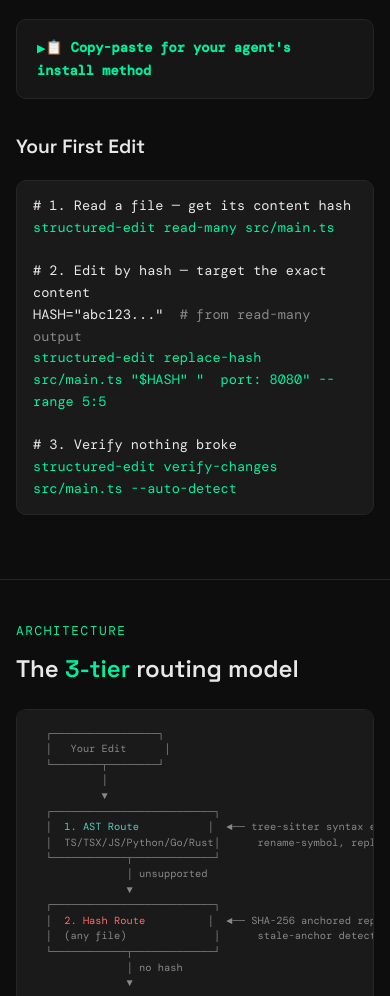
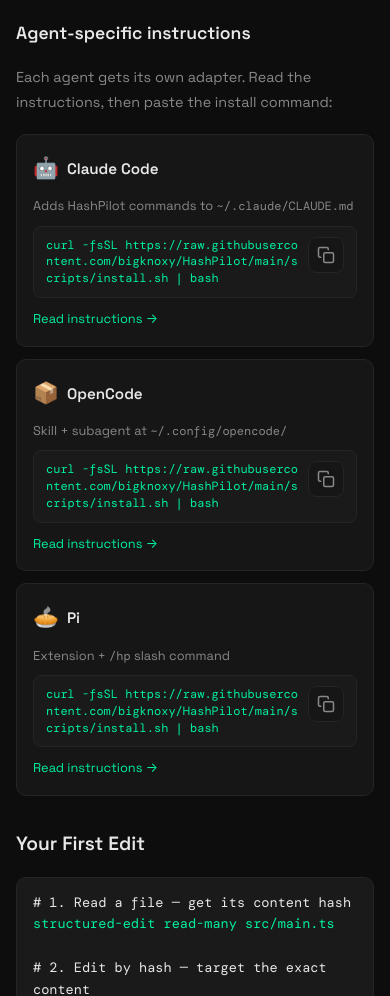
Before and after one commit to bigknoxy/HashPilot, a website: page index.html in a window 390 px wide. Shown: the part 4040-5036 px from the top of the page. Drawn offline with nearby package versions, Linux system fonts and the light colour scheme.

Commit message:
design: redesign agent install section - remove collapsible, fix mobile horizontal scroll
- Remove collapsible <details> that hid agent instructions behind a click
- Replace with always-visible agent instruction cards (Claude Code, OpenCode, Pi)
- Each card has its own copy button + Read instructions link
- Fix word-break: break-all on .cmd globally (not just .install-box .cmd)
- Fix min-width: 200px -> min-width: 0 on .cmd to allow flex shrinking
- Add max-width: 100% + overflow: hidden on .cmd-wrapper
- Responsive grid: auto-fit minmax(260px, 1fr), stacks to 1fr on mobile

```diff
--- a/index.html
+++ b/index.html
@@ -297,15 +297,17 @@
   align-items: center;
   gap: 12px;
   flex-wrap: wrap;
+  max-width: 100%;
+  overflow: hidden;
 }
 
-.install-box .cmd {
+.cmd {
   font-family: 'DM Mono', monospace;
   font-size: 0.9rem;
   color: var(--accent);
   word-break: break-all;
   flex: 1;
-  min-width: 200px;
+  min-width: 0;
 }
 
 .copy-btn {
@@ -345,51 +347,82 @@
   font-size: 0.85rem;
 }
 
-/* Agent install section */
-.agent-install-section {
-  margin-top: 24px;
+/* Agent instruction cards */
+.agent-cards {
+  display: grid;
+  grid-template-columns: repeat(auto-fit, minmax(260px, 1fr));
+  gap: 12px;
+  margin-bottom: 32px;
+}
+
+.agent-card {
   background: var(--surface);
   border: 1px solid var(--border);
   border-radius: var(--radius);
-  padding: 0;
-}
-
-.agent-install-section summary {
-  cursor: pointer;
-  padding: 16px 20px;
-  font-family: 'DM Mono', monospace;
-  font-size: 0.85rem;
-  color: var(--accent);
-  list-style: none;
-  user-select: none;
-}
-
-.agent-install-section summary::-webkit-details-marker {
-  display: none;
-}
-
-.agent-install-section summary::before {
-  content: '▶ ';
-  display: inline-block;
-  transition: transform 0.2s;
-  font-size: 0.7rem;
-}
-
-.agent-install-section[open] summary::before {
-  transform: rotate(90deg);
-}
-
-.agent-install-content {
-  padding: 0 20px 20px;
-  border-top: 1px solid var(--border);
+  padding: 20px;
+  transition: border-color 0.2s;
+  display: flex;
+  flex-direction: column;
+  gap: 10px;
+  overflow: hidden;
 }
 
 .agent-card:hover {
   border-color: var(--accent);
 }
-.agent-card a:hover {
-  text-decoration: underline;
+
+.agent-card-header {
+  display: flex;
+  align-items: center;
+  gap: 8px;
 }
+
+.agent-card-icon { font-size: 1.3rem; }
+
+.agent-card h4 {
+  margin: 0;
+  font-size: 0.95rem;
+  font-weight: 600;
+}
+
+.agent-card-desc {
+  color: var(--text-dim);
+  font-size: 0.8rem;
+  margin: 0;
+  line-height: 1.5;
+}
+
+.agent-card-desc code {
+  font-size: 0.75rem;
+  word-break: break-all;
+}
+
+.agent-card-cmd {
+  display: flex;
+  align-items: flex-start;
+  gap: 8px;
+  background: var(--code-bg);
+  border: 1px solid var(--border);
+  border-radius: 8px;
+  padding: 10px 12px;
+}
+
+.agent-card-cmd .cmd {
+  font-size: 0.75rem;
+  line-height: 1.4;
+}
+
+.agent-card-link {
+  font-size: 0.8rem;
+  color: var(--accent);
+  text-decoration: none;
+  display: inline-flex;
+  align-items: center;
+  gap: 4px;
+  margin-top: auto;
+}
+
+.agent-card-link:hover { text-decoration: underline; }
 
 /* Architecture diagram */
 .diagram {
@@ -485,13 +518,11 @@
   pre { font-size: 0.75rem; padding: 14px 16px; white-space: pre-wrap; word-break: break-word; }
   .diagram { font-size: 0.65rem; padding: 16px; white-space: pre; overflow-x: auto; -webkit-overflow-scrolling: touch; }
   .install-box { padding: 16px; }
-  .install-box .cmd { font-size: 0.8rem; }
+  .cmd { font-size: 0.8rem; }
+  .agent-cards { grid-template-columns: 1fr; }
+  .agent-card { padding: 16px; }
   .feature-card, .audience-card { padding: 20px; }
   .audience-card ul { font-size: 0.85rem; }
-  .agent-cards { grid-template-columns: 1fr; }
-  .agent-card { padding: 14px; }
-  .agent-card h4 { font-size: 0.85rem; }
-  .agent-card p { font-size: 0.75rem; }
   footer { padding: 40px 0; }
 }
 
@@ -659,45 +690,53 @@
     <div class="req">Auto-installs <strong>Bun 1.2+</strong> if missing · Configures <strong>Claude Code</strong>, <strong>OpenCode</strong>, <strong>Pi</strong> adapters automatically</div>
   </div>
 
-<details class="agent-install-section">
-  <summary>📋 <strong>Copy-paste for your agent's install method</strong></summary>
-  <div class="agent-install-content">
-   <p style="color: var(--text-dim); margin-bottom: 16px;">Paste this into any agent that runs shell commands:</p>
-   <div class="cmd-wrapper">
-    <code class="cmd">curl -fsSL https://raw.githubusercontent.com/bigknoxy/HashPilot/main/scripts/install.sh | bash</code>
-    <button class="copy-btn" data-copy="curl -fsSL https://raw.githubusercontent.com/bigknoxy/HashPilot/main/scripts/install.sh | bash" aria-label="Copy agent install command">
-     <svg width="18" height="18" viewBox="0 0 24 24" fill="none" stroke="currentColor" stroke-width="2" stroke-linecap="round" stroke-linejoin="round"><rect x="9" y="9" width="13" height="13" rx="2" ry="2"></rect><path d="M5 15H4a2 2 0 0 1-2-2V4a2 2 0 0 1 2-2h9a2 2 0 0 1 2 2v1"></path></svg>
-    </button>
-   </div>
+  <h3 style="font-size: 1.1rem; font-weight: 600; margin: 32px 0 16px;">Agent-specific instructions</h3>
+  <p style="color: var(--text-dim); font-size: 0.9rem; margin-bottom: 20px;">Each agent gets its own adapter. Read the instructions, then paste the install command:</p>
 
-   <div class="agent-cards" style="margin-top: 20px; display: grid; grid-template-columns: repeat(auto-fit, minmax(240px, 1fr)); gap: 12px;">
-    <article class="agent-card" style="background: var(--surface); border: 1px solid var(--border); border-radius: var(--radius); padding: 16px; transition: border-color 0.2s;">
-     <div style="display: flex; align-items: center; gap: 8px; margin-bottom: 8px;">
-      <span style="font-size: 1.2rem;">🤖</span>
-      <h4 style="margin: 0; font-size: 0.9rem; font-weight: 600;">Claude Code</h4>
+  <div class="agent-cards">
+    <article class="agent-card">
+     <div class="agent-card-header">
+      <span class="agent-card-icon">🤖</span>
+      <h4>Claude Code</h4>
      </div>
-     <p style="color: var(--text-dim); font-size: 0.8rem; margin: 0 0 8px 0; line-height: 1.5;">Adds HashPilot commands to <code style="font-size: 0.75rem;">~/.claude/CLAUDE.md</code></p>
-     <a href="https://github.com/bigknoxy/HashPilot/blob/main/templates/claude-section.md" target="_blank" rel="noopener" style="font-size: 0.75rem; color: var(--accent); text-decoration: none; display: inline-flex; align-items: center; gap: 4px;">Read instructions →</a>
+     <p class="agent-card-desc">Adds HashPilot commands to <code>~/.claude/CLAUDE.md</code></p>
+     <div class="agent-card-cmd">
+      <code class="cmd">curl -fsSL https://raw.githubusercontent.com/bigknoxy/HashPilot/main/scripts/install.sh | bash</code>
+      <button class="copy-btn" data-copy="curl -fsSL https://raw.githubusercontent.com/bigknoxy/HashPilot/main/scripts/install.sh | bash" aria-label="Copy Claude Code install command">
+       <svg width="18" height="18" viewBox="0 0 24 24" fill="none" stroke="currentColor" stroke-width="2" stroke-linecap="round" stroke-linejoin="round"><rect x="9" y="9" width="13" height="13" rx="2" ry="2"></rect><path d="M5 15H4a2 2 0 0 1-2-2V4a2 2 0 0 1 2-2h9a2 2 0 0 1 2 2v1"></path></svg>
+      </button>
+     </div>
+     <a class="agent-card-link" href="https://github.com/bigknoxy/HashPilot/blob/main/templates/claude-section.md" target="_blank" rel="noopener">Read instructions →</a>
     </article>
-    <article class="agent-card" style="background: var(--surface); border: 1px solid var(--border); border-radius: var(--radius); padding: 16px; transition: border-color 0.2s;">
-     <div style="display: flex; align-items: center; gap: 8px; margin-bottom: 8px;">
-      <span style="font-size: 1.2rem;">📦</span>
-      <h4 style="margin: 0; font-size: 0.9rem; font-weight: 600;">OpenCode</h4>
+    <article class="agent-card">
+     <div class="agent-card-header">
+      <span class="agent-card-icon">📦</span>
+      <h4>OpenCode</h4>
      </div>
-     <p style="color: var(--text-dim); font-size: 0.8rem; margin: 0 0 8px 0; line-height: 1.5;">Skill + subagent at <code style="font-size: 0.75rem;">~/.config/opencode/</code></p>
-     <a href="https://github.com/bigknoxy/HashPilot/tree/main/templates/opencode" target="_blank" rel="noopener" style="font-size: 0.75rem; color: var(--accent); text-decoration: none; display: inline-flex; align-items: center; gap: 4px;">Read instructions →</a>
+     <p class="agent-card-desc">Skill + subagent at <code>~/.config/opencode/</code></p>
+     <div class="agent-card-cmd">
+      <code class="cmd">curl -fsSL https://raw.githubusercontent.com/bigknoxy/HashPilot/main/scripts/install.sh | bash</code>
+      <button class="copy-btn" data-copy="curl -fsSL https://raw.githubusercontent.com/bigknoxy/HashPilot/main/scripts/install.sh | bash" aria-label="Copy OpenCode install command">
+       <svg width="18" height="18" viewBox="0 0 24 24" fill="none" stroke="currentColor" stroke-width="2" stroke-linecap="round" stroke-linejoin="round"><rect x="9" y="9" width="13" height="13" rx="2" ry="2"></rect><path d="M5 15H4a2 2 0 0 1-2-2V4a2 2 0 0 1 2-2h9a2 2 0 0 1 2 2v1"></path></svg>
+      </button>
+     </div>
+     <a class="agent-card-link" href="https://github.com/bigknoxy/HashPilot/tree/main/templates/opencode" target="_blank" rel="noopener">Read instructions →</a>
     </article>
-    <article class="agent-card" style="background: var(--surface); border: 1px solid var(--border); border-radius: var(--radius); padding: 16px; transition: border-color 0.2s;">
-     <div style="display: flex; align-items: center; gap: 8px; margin-bottom: 8px;">
-      <span style="font-size: 1.2rem;">🥧</span>
-      <h4 style="margin: 0; font-size: 0.9rem; font-weight: 600;">Pi</h4>
+    <article class="agent-card">
+     <div class="agent-card-header">
+      <span class="agent-card-icon">🥧</span>
+      <h4>Pi</h4>
      </div>
-     <p style="color: var(--text-dim); font-size: 0.8rem; margin: 0 0 8px 0; line-height: 1.5;">Extension + <code style="font-size: 0.75rem;">/hp</code> slash command</p>
-     <a href="https://github.com/bigknoxy/HashPilot/tree/main/templates/pi" target="_blank" rel="noopener" style="font-size: 0.75rem; color: var(--accent); text-decoration: none; display: inline-flex; align-items: center; gap: 4px;">Read instructions →</a>
+     <p class="agent-card-desc">Extension + <code>/hp</code> slash command</p>
+     <div class="agent-card-cmd">
+      <code class="cmd">curl -fsSL https://raw.githubusercontent.com/bigknoxy/HashPilot/main/scripts/install.sh | bash</code>
+      <button class="copy-btn" data-copy="curl -fsSL https://raw.githubusercontent.com/bigknoxy/HashPilot/main/scripts/install.sh | bash" aria-label="Copy Pi install command">
+       <svg width="18" height="18" viewBox="0 0 24 24" fill="none" stroke="currentColor" stroke-width="2" stroke-linecap="round" stroke-linejoin="round"><rect x="9" y="9" width="13" height="13" rx="2" ry="2"></rect><path d="M5 15H4a2 2 0 0 1-2-2V4a2 2 0 0 1 2-2h9a2 2 0 0 1 2 2v1"></path></svg>
+      </button>
+     </div>
+     <a class="agent-card-link" href="https://github.com/bigknoxy/HashPilot/tree/main/templates/pi" target="_blank" rel="noopener">Read instructions →</a>
     </article>
-   </div>
   </div>
- </details>
 
   <h3 style="font-size: 1.2rem; font-weight: 600; margin-bottom: 16px; margin-top: 32px;">Your First Edit</h3>
 <pre><code># 1. Read a file — get its content hash
```
